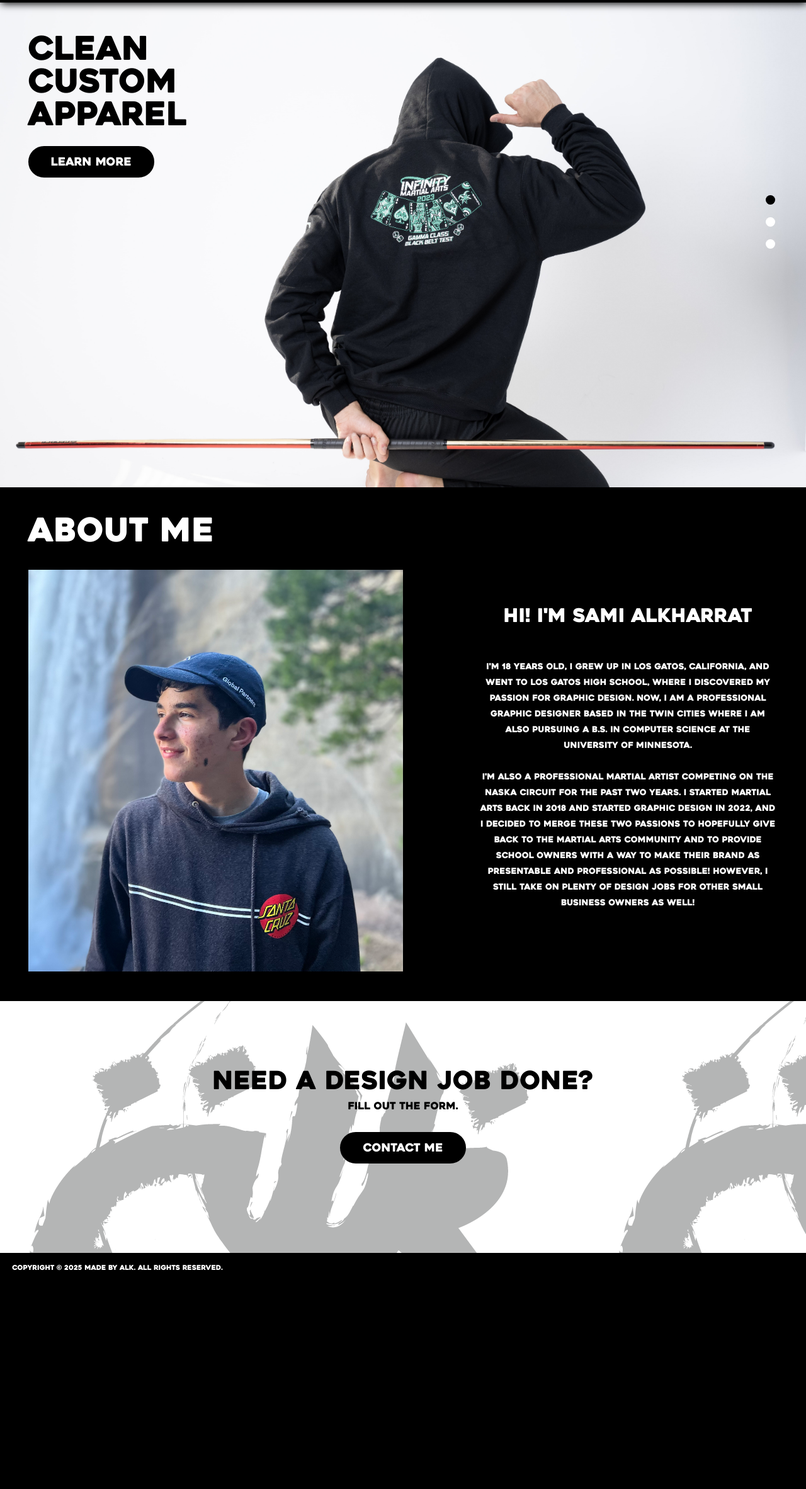
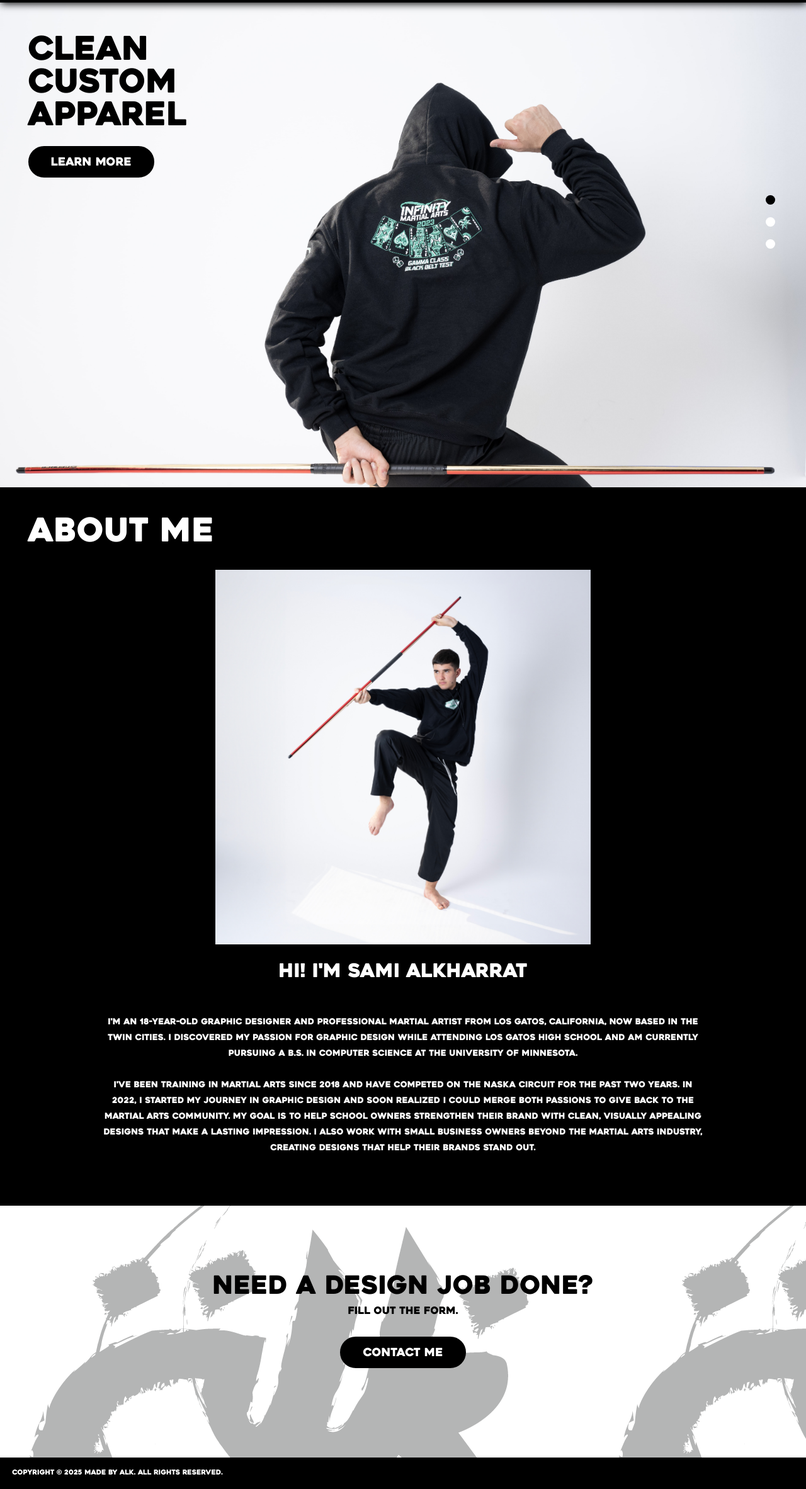
Before and after one commit to juggernautofmc/madebyalk, a Flask app: page / in a window 1280 px wide. Shown: the part 96-2461 px from the top of the page at 63% size. Before the commit the page ends 2114 px from the top, so only its background shows below. Run offline with Flask 3, Linux system fonts and the light colour scheme.

Commit message:
completed responsive layout

```diff
--- a/static/css/styles.css
+++ b/static/css/styles.css
@@ -14,7 +34,7 @@
 
 .container {
     width: 100%;
-    min-width: 900px;
+    /*min-width: 900px;*/
     margin: auto;
 }
 
@@ -101,8 +121,8 @@ a {
     height: 750px;
     background-image: url('../images/slide_1.jpg');
     background-repeat: no-repeat;
-    background-size: 100%;
-    background-position-y: -20px;
+    background-size: cover;
+    background-position-y: 20px;
 }
 
 .highlights-left {
@@ -115,7 +135,7 @@ hr {
     border: none;
     background-color:black;
     height: 2px;
-    min-width: 900px;
+    /*min-width: 900px;*/
 }
 
 #highlight-text {
@@ -179,10 +199,11 @@ hr {
 
 #about-me-text {
     text-align: center;
+    margin: 2rem;
     line-height: 25px;
     position: relative;
     color: white;
-    width: 40%;
+    width: 80%;
 }
 
 #about-me-photo {
@@ -191,14 +212,15 @@ hr {
     padding-top: 2rem;
 }
 
-.secline {
+/*.secline {
     min-width: 900px;
-}
+}*/
 
 .about-me-content {
     display: flex;
+    flex-direction: column;
+    justify-content: center;
     align-items: center;
-    justify-content: space-between;
 }
 
 #contactme {
--- a/static/js/main.js
+++ b/static/js/main.js
@@ -25,8 +25,6 @@ var index = 0;
 
 function slider(i) {
     img.style.backgroundImage = "url('" + images[i] + "')";
-    img.style.backgroundPosition = pos[i];
-    img.style.backgroundSize = scale[i];
     selectedSlide.classList.toggle('selected');
     slides[i].classList.toggle('selected');
     selectedSlide = document.querySelector('.selected');
--- a/templates/contact.html
+++ b/templates/contact.html
@@ -35,7 +35,7 @@
         </header>
         <section class="container" id="form">
             <div class="form-content">
-                <div style="width: 40%;">
+                <div id="info">
                     <span style="font-size: 40px;">"WHAT SERVICES DO YOU PROVIDE?"</span>
                     <ul style="padding-top: 1rem">
                         <li class="services" style="border-bottom: none;">
--- a/templates/index.html
+++ b/templates/index.html
@@ -43,7 +43,7 @@
         </section>
         <hr class="secline">
         <section class="container" style="background-color: black">
-            <div style="padding: 2.8rem; display: inline-block;">
+            <div style="padding: 2.8rem;">
                 <span id="about-me">ABOUT ME</span>
                 <br>
                 <div class="about-me-content">
@@ -51,23 +51,22 @@
                     <h5 id="about-me-text">
                         <span style="font-size: 30px;">Hi! I'm Sami Alkharrat</span>
                         <br><br><br>
-                        I'm 18 years old, I grew up in Los Gatos, California,
-                        and went to Los Gatos High School, where I discovered my passion for graphic design.
-                        Now, I am a professional graphic designer based in the Twin Cities where I am
-                        also pursuing a B.S. in Computer Science at the University of Minnesota.
+                        I'm an 18-year-old graphic designer and professional martial artist from Los Gatos, California,
+                        now based in the Twin Cities. I discovered my passion for graphic design while attending Los Gatos High School
+                        and am currently pursuing a B.S. in Computer Science at the University of Minnesota.
                         <br><br>
-                        I'm also a professional martial artist competing on the NASKA circuit for the past two years.
-                        I started martial arts back in 2018 and started graphic design in 2022, and I decided to merge
-                        these two passions to hopefully give back to the martial arts community and to provide school
-                        owners with a way to make their brand as presentable and professional as possible! However, I still take
-                        on plenty of design jobs for other small business owners as well!
+                        I've been training in martial arts since 2018 and have competed on the NASKA circuit for the
+                        past two years. In 2022, I started my journey in graphic design and soon realized I could merge
+                        both passions to give back to the martial arts community. My goal is to help school owners strengthen
+                        their brand with clean, visually appealing designs that make a lasting impression.
+                        I also work with small business owners beyond the martial arts industry, creating designs that help their brands stand out.
                     </h5>
                 </div>
             </div>
         </section>
         <hr class="secline">
         <section class="container" id="contactme" style="height: 400px;">
-            <span style="font-size: 40px;">NEED A DESIGN JOB DONE?</span>
+            <span style="font-size: 40px; text-align: center; margin: 0rem 2rem;">NEED A DESIGN JOB DONE?</span>
             <h4 style="padding-top: 10px;">FILL OUT THE FORM.</h4>
             <button class="redirect" id="b2" onclick="window.location.href='/contact'">CONTACT ME</button>
         </section>
```
Also changed, not shown: other parts of static/css/styles.css (+98 -17 lines), static/images/about-me-image.jpeg, 4 other files.
